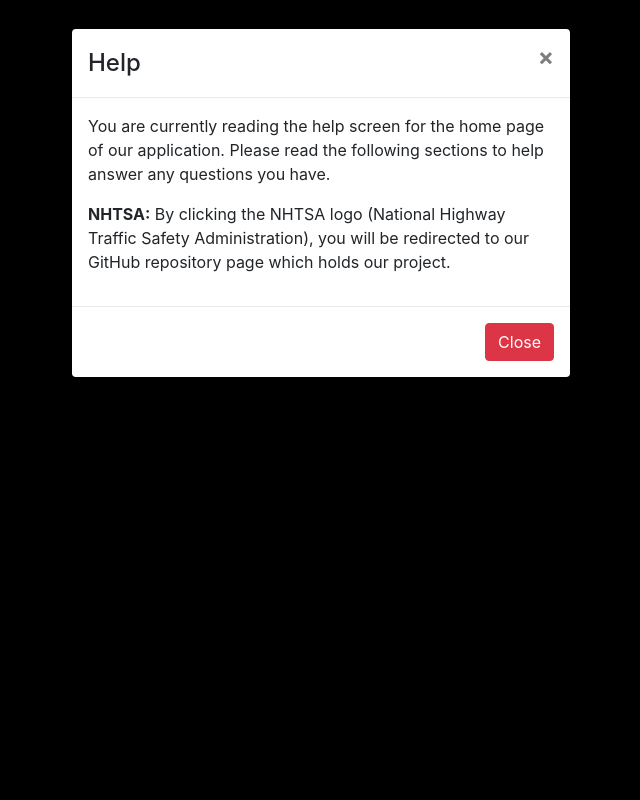
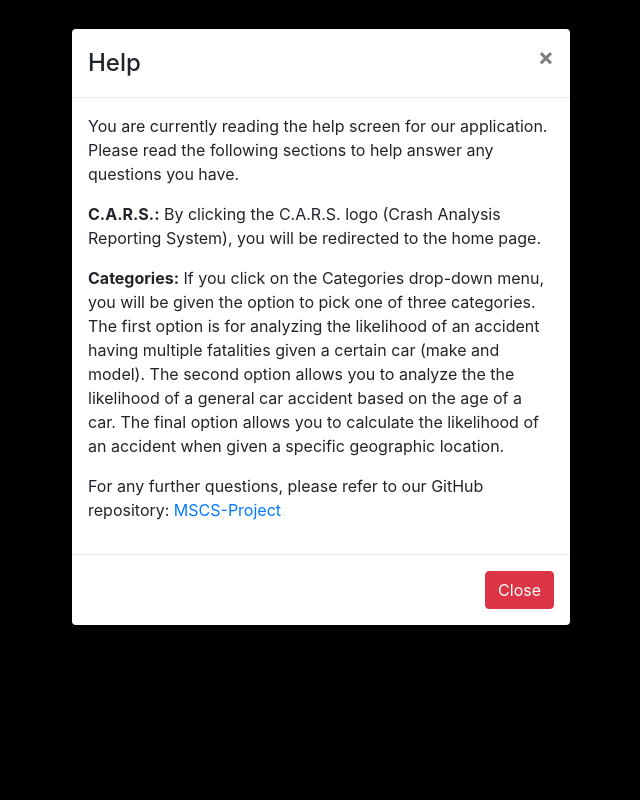
Before and after one commit to Marcoror150/MSCS-Project, a Flask app: template app/templates/car_age.html in a window 1280 px wide, after a click that opens the changed part. Shown: the whole page, without its empty margins (319-959 px from the left). Run offline with Flask 2, Linux system fonts and the light colour scheme; the template is opened without the code that fills it, so the values that code supplies are empty; some libraries are stand-ins or nearby versions.

Commit message:
changed some of the content of the help screen, added a link to our github in the help as well.

```diff
--- a/app/templates/car_age.html
+++ b/app/templates/car_age.html
@@ -23,7 +23,7 @@
                 <button class="navbar-toggler navbar-toggler-right" type="button" data-toggle="collapse" data-target="#navbarTogglerDemo02" aria-controls="navbarTogglerDemo02" aria-expanded="false" aria-label="Toggle navigation">
                     <span class="navbar-toggler-icon"></span>
                 </button>
-            <!-- Logo, with link to our GitHub Repository -->
+            <!-- Logo, with link to the home page -->
             <a class="navbar-brand" href="{{ url_for('index') }}">C.A.R.S.</a>
 
             <!-- Make these Drop-downs/buttons left-jusitfied, the help button right-justified... -->
@@ -70,14 +70,26 @@
                     <!-- Modal body -->
                     <div class="modal-body">
                             <p>
-                                You are currently reading the help screen for the home page of our application.
+                                You are currently reading the help screen for our application.
                                 Please read the following sections to help answer any questions you have.
                             </p>
 
                             <p>
-                                <b>NHTSA:</b>
-                                    By clicking the NHTSA logo (National Highway Traffic Safety Administration), you will be redirected to our
-                                    GitHub repository page which holds our project.
+                                <b>C.A.R.S.:</b>
+                                    By clicking the C.A.R.S. logo (Crash Analysis Reporting System), you will be redirected to the home page.
+                            </p>
+
+                            <p>
+                                <b>Categories:</b>
+                                    If you click on the Categories drop-down menu, you will be given the option to pick one of three categories.
+                                    The first option is for analyzing the likelihood of an accident having multiple fatalities given a certain
+                                    car (make and model). The second option allows you to analyze the the likelihood of a general car accident
+                                    based on the age of a car. The final option allows you to calculate the likelihood of an accident when given
+                                    a specific geographic location.
+                            </p>
+
+                            <p>
+                                For any further questions, please refer to our GitHub repository: <a href="https://github.com/Marcoror150/MSCS-Project">MSCS-Project</a>
                             </p>
 
                     </div>
```
Also changed, not shown: app/templates/index.html (+4 -6 lines), app/templates/location.html (+17 -5 lines), app/templates/multiple_fatalities.html (+17 -5 lines).
